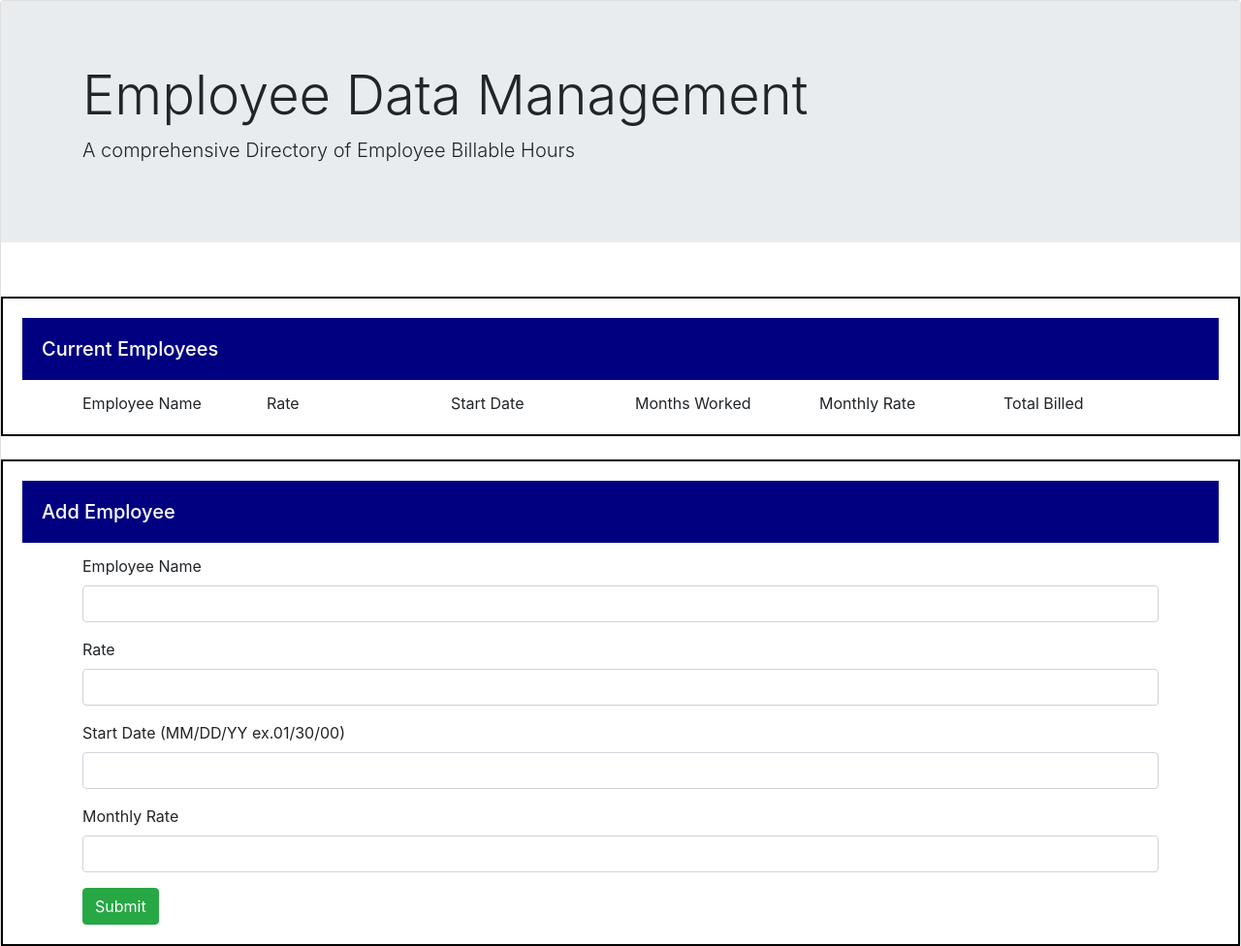
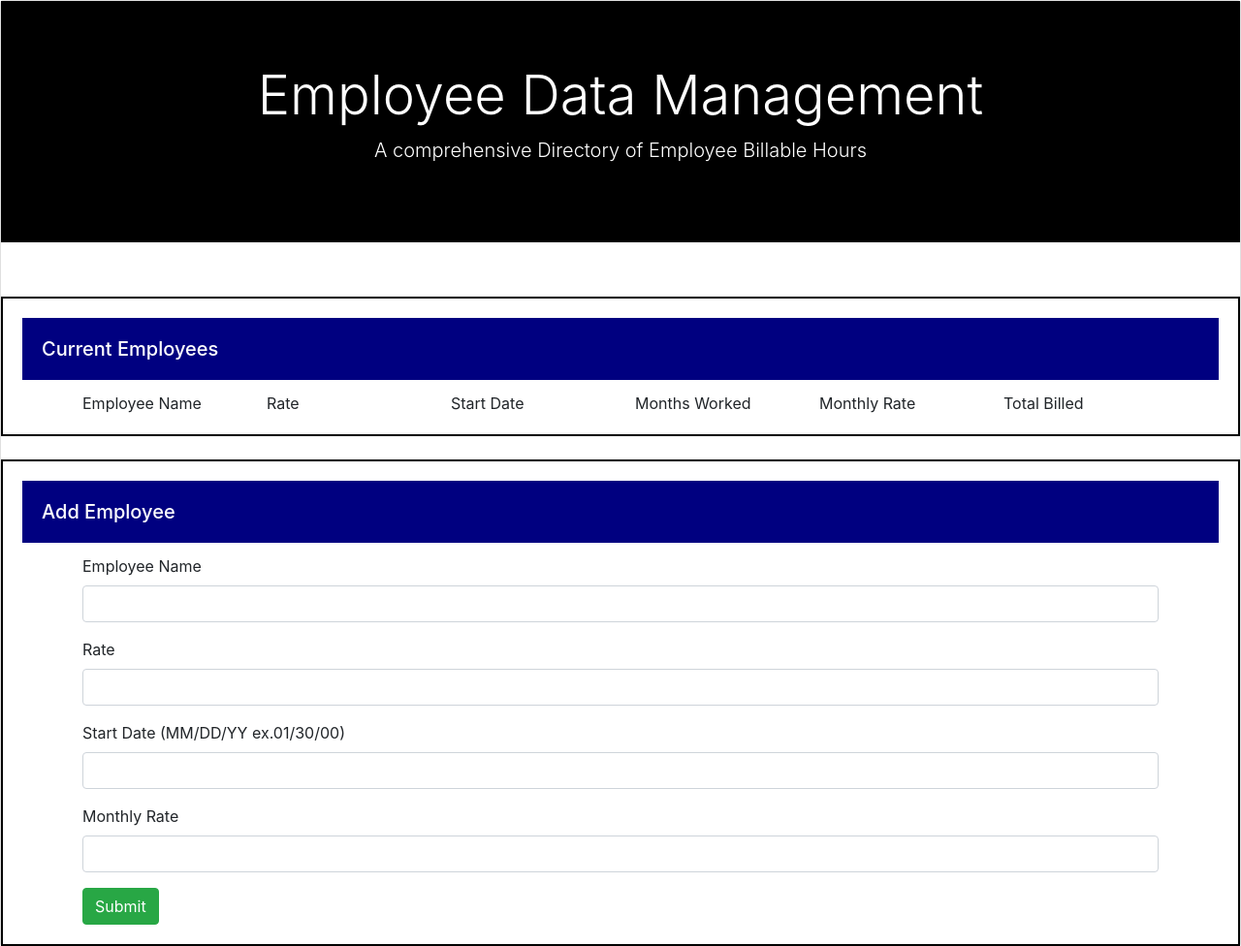
Before and after one commit to SirNguyen/firebase-application, a plain HTML site: page index.html in a window 1280 px wide. Shown: the whole page at 97% size. Drawn offline with nearby package versions, Linux system fonts and the light colour scheme.

Commit message:
initial site files

```diff
--- a/index.html
+++ b/index.html
@@ -11,8 +11,8 @@
 </head>
 <body>
     <div class="card">
-        <div class="jumbotron jumbotron-fluid">
-            <div class="container">
+        <div class="jumbotron jumbotron-fluid" id="header">
+            <div class="container" id="header">
               <h1 class="display-4">Employee Data Management</h1>
               <p class="lead">A comprehensive Directory of Employee Billable Hours</p>
             </div>
--- a/style.css
+++ b/style.css
@@ -1,4 +1,4 @@
-.card-header {
+#header {
     background: black;
     color: white;
     text-align: center;
```
